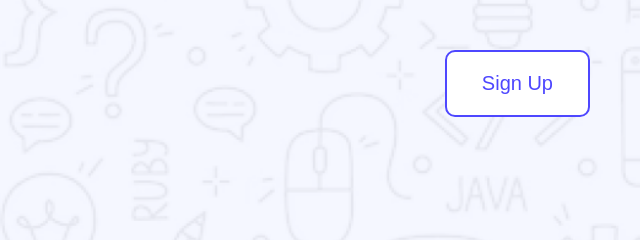
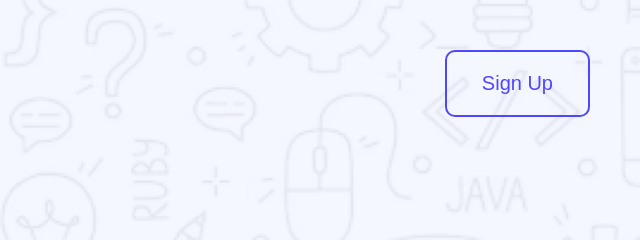
Before and after one commit to glitch86/B12-Assignment-01, a plain HTML site: page index.html in a window 1280 px wide. In both pictures the pointer is over the button "Sign Up". Shown: the top 240 px of the page, 640-1280 px from the left. Drawn offline with Linux system fonts and the light colour scheme.

Commit message:
minor fixing

```diff
--- a/styles/style.css
+++ b/styles/style.css
@@ -26,7 +26,7 @@
 }
 
 .btn-primary:hover {
-    background-color: rgb(255, 255, 255);
+    background-color: transparent;
     border-color: #4E47FF;
     color: #4E47FF;
 }
```
